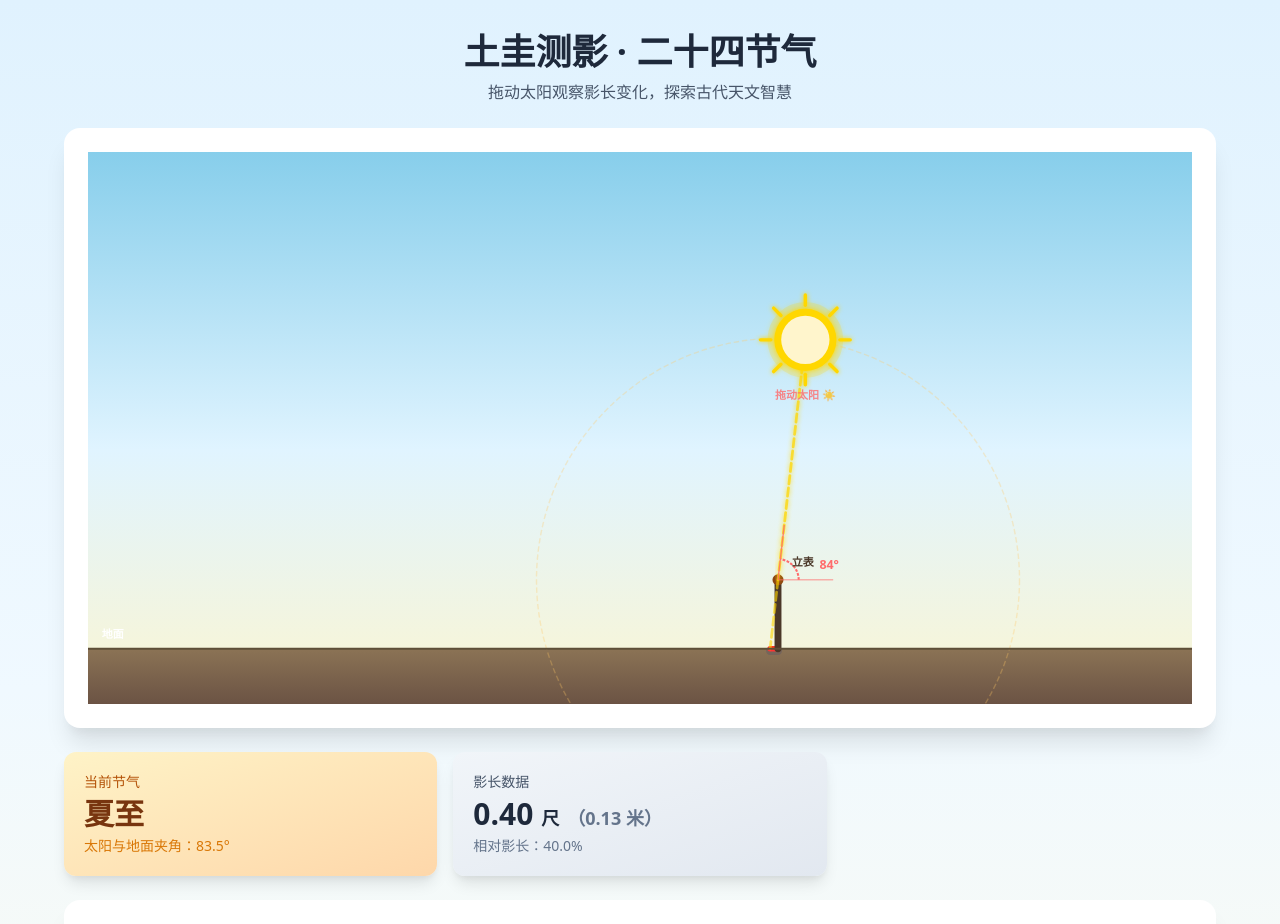
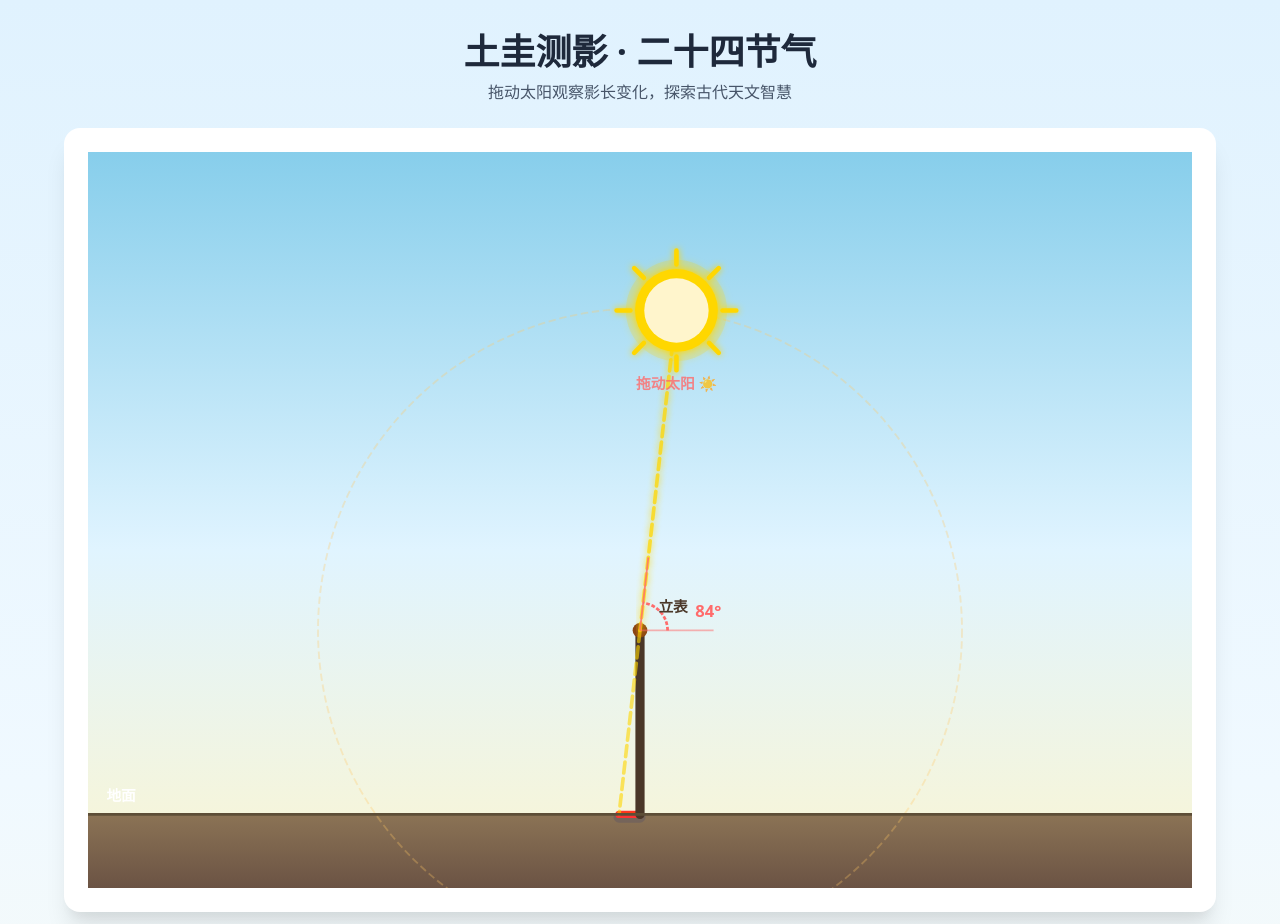
Before and after one commit to eJayYoung/eJayYoung.github.io, a React (Vite) app: page / in a window 1280 px wide. Shown: the top 924 px of the page. Built offline with nearby package versions, Linux system fonts and the light colour scheme.

Commit message:
fix: update shadow length based on 2m pole, 冬至=2.7米

```diff
--- a/src/App.tsx
+++ b/src/App.tsx
@@ -2,31 +2,32 @@ import { useState, useRef, useCallback, useEffect } from 'react'
 import './App.css'
 
 // 二十四节气数据（太阳与地面的夹角，即正午太阳高度角）
+// 影长计算公式：影长 = 杆高 × cot(太阳与地面夹角)，杆高为2米
 const solarTerms = [
-  { name: '夏至', angle: 83.5, shadowLength: 0.4 },
-  { name: '小暑', angle: 79.3, shadowLength: 0.46 },
-  { name: '大暑', angle: 76.6, shadowLength: 0.54 },
-  { name: '立秋', angle: 72.9, shadowLength: 0.66 },
-  { name: '处暑', angle: 68.5, shadowLength: 0.78 },
-  { name: '白露', angle: 63.9, shadowLength: 0.9 },
-  { name: '秋分', angle: 60, shadowLength: 1.02 },
-  { name: '寒露', angle: 56.2, shadowLength: 1.16 },
-  { name: '霜降', angle: 51.3, shadowLength: 1.3 },
-  { name: '立冬', angle: 46.5, shadowLength: 1.4 },
-  { name: '小雪', angle: 41.9, shadowLength: 1.48 },
-  { name: '大雪', angle: 38.6, shadowLength: 1.5 },
-  { name: '冬至', angle: 36.5, shadowLength: 1.5 },
-  { name: '小寒', angle: 38.6, shadowLength: 1.46 },
-  { name: '大寒', angle: 41.9, shadowLength: 1.42 },
-  { name: '立春', angle: 46.5, shadowLength: 1.36 },
-  { name: '雨水', angle: 51.3, shadowLength: 1.28 },
-  { name: '惊蛰', angle: 56.2, shadowLength: 1.2 },
-  { name: '春分', angle: 60, shadowLength: 1.1 },
-  { name: '清明', angle: 63.9, shadowLength: 0.98 },
-  { name: '谷雨', angle: 68.5, shadowLength: 0.86 },
-  { name: '立夏', angle: 72.9, shadowLength: 0.74 },
-  { name: '小满', angle: 76.6, shadowLength: 0.62 },
-  { name: '芒种', angle: 79.3, shadowLength: 0.5 },
+  { name: '夏至', angle: 83.5, shadowLength: 0.23 },
+  { name: '小暑', angle: 79.3, shadowLength: 0.38 },
+  { name: '大暑', angle: 76.6, shadowLength: 0.47 },
+  { name: '立秋', angle: 72.9, shadowLength: 0.64 },
+  { name: '处暑', angle: 68.5, shadowLength: 0.8 },
+  { name: '白露', angle: 63.9, shadowLength: 1.0 },
+  { name: '秋分', angle: 60, shadowLength: 1.15 },
+  { name: '寒露', angle: 56.2, shadowLength: 1.34 },
+  { name: '霜降', angle: 51.3, shadowLength: 1.6 },
+  { name: '立冬', angle: 46.5, shadowLength: 1.9 },
+  { name: '小雪', angle: 41.9, shadowLength: 2.2 },
+  { name: '大雪', angle: 38.6, shadowLength: 2.5 },
+  { name: '冬至', angle: 36.5, shadowLength: 2.7 },
+  { name: '小寒', angle: 38.6, shadowLength: 2.5 },
+  { name: '大寒', angle: 41.9, shadowLength: 2.2 },
+  { name: '立春', angle: 46.5, shadowLength: 1.9 },
+  { name: '雨水', angle: 51.3, shadowLength: 1.6 },
+  { name: '惊蛰', angle: 56.2, shadowLength: 1.34 },
+  { name: '春分', angle: 60, shadowLength: 1.15 },
+  { name: '清明', angle: 63.9, shadowLength: 1.0 },
+  { name: '谷雨', angle: 68.5, shadowLength: 0.8 },
+  { name: '立夏', angle: 72.9, shadowLength: 0.64 },
+  { name: '小满', angle: 76.6, shadowLength: 0.47 },
+  { name: '芒种', angle: 79.3, shadowLength: 0.38 },
 ]
 
 function App() {
@@ -51,11 +52,11 @@ function App() {
   }, [isPlaying])
 
   // 画布参数
-  const width = 1600
+  const width = 1200
   const height = 800
-  const centerX = width / 2 + 200 // 圆心更靠右
+  const centerX = width / 2 // 圆心更靠右
   const groundY = height - 80
-  const rodHeight = 100
+  const rodHeight = 200 // 杆高2米
   const rodBottomY = groundY
   const rodBottomX = centerX
   const radius = 350 // 稍微增大半径，让太阳更高
@@ -483,13 +484,12 @@ function App() {
 
           {/* 影长数据 */}
           <div className="bg-gradient-to-br from-slate-100 to-slate-200 rounded-xl p-5 shadow-lg">
-            <div className="text-sm text-slate-600 mb-1">影长数据</div>
+            <div className="text-sm text-slate-600 mb-1">影长数据（杆高2米）</div>
             <div className="text-3xl font-bold text-slate-800">
-              {displayTerm.shadowLength.toFixed(2)} <span className="text-lg">尺</span>
-              <span className="text-lg text-slate-500 ml-2">（{(displayTerm.shadowLength * 0.33).toFixed(2)} 米）</span>
+              {displayTerm.shadowLength.toFixed(2)} <span className="text-lg">米</span>
             </div>
             <div className="text-sm text-slate-500 mt-1">
-              相对影长：{(displayTerm.shadowLength * 100).toFixed(1)}%
+              相对影长：{(displayTerm.shadowLength / 2 * 100).toFixed(1)}%
             </div>
           </div>
 
```
